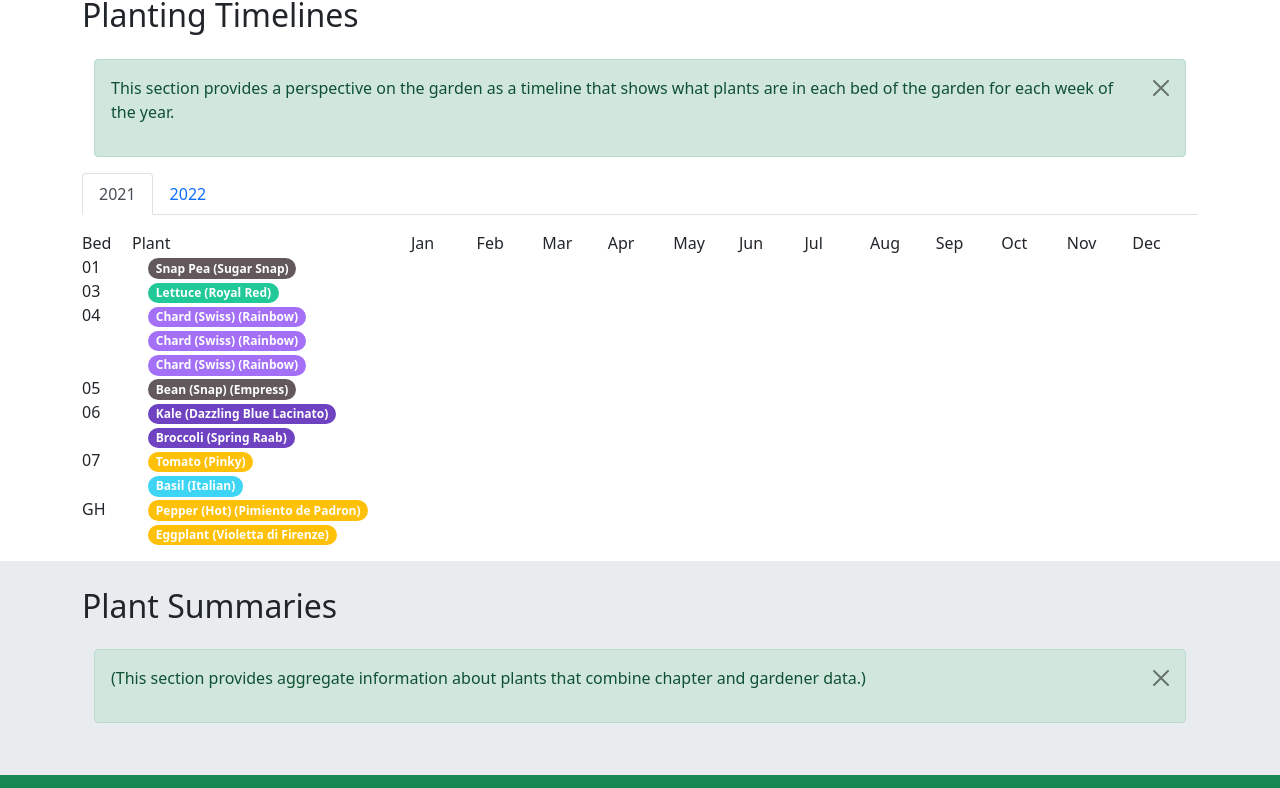
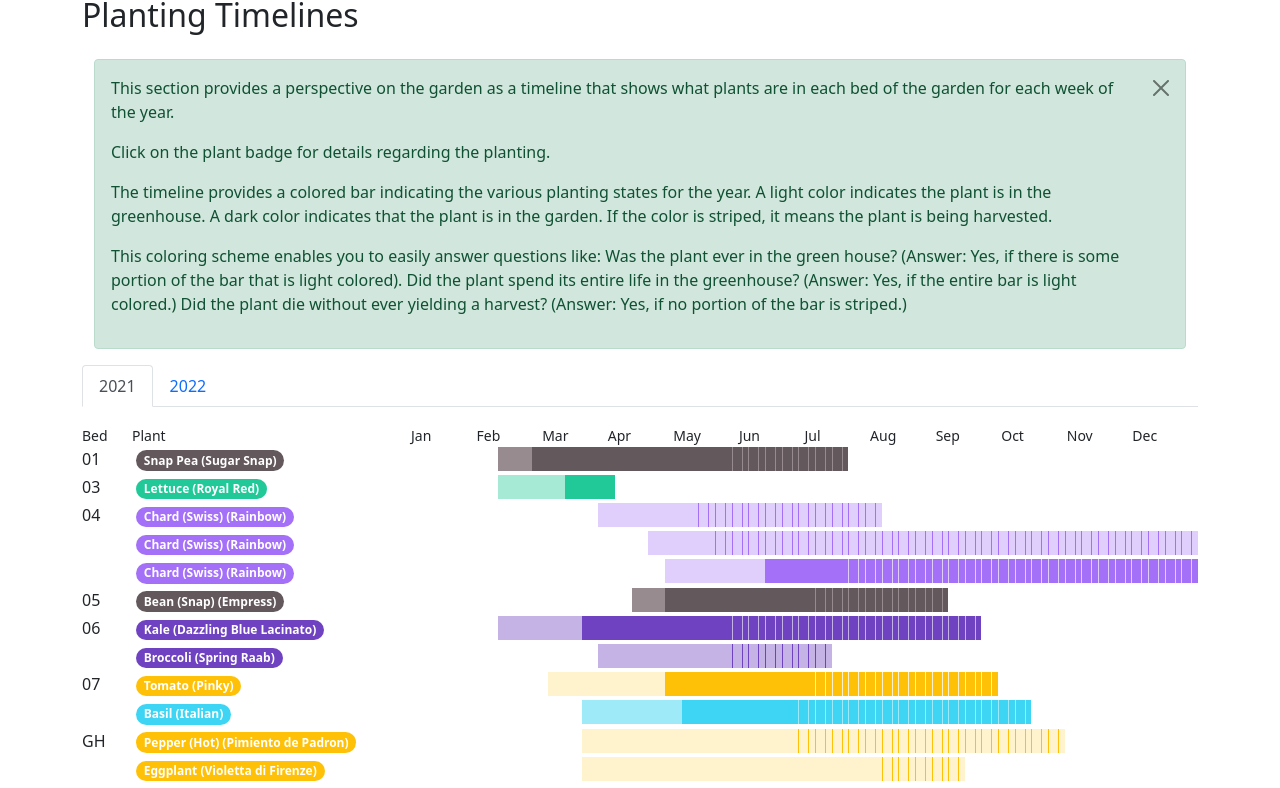
Before and after one commit to agilegardenclub/public-garden, a React (Create React App) app: page / in a window 1280 px wide. Shown: the part 2311-3099 px from the top of the page. Built offline with nearby package versions, Linux system fonts and the light colour scheme.

Commit message:
finished planting timeline

```diff
--- a/src/components/PlanGrid.js
+++ b/src/components/PlanGrid.js
@@ -1,110 +1,81 @@
 import React from 'react';
 import { Container, Row, Col } from 'react-bootstrap';
 import PropTypes from 'prop-types';
-import { BedOccupancyMap } from './BedOccupancyMap';
-import { Colors } from '../Theme.js';
-import { GardenPlantBadge } from './GardenPlantBadge';
-import { plantFamilyColorHex } from '../datamodel/PlantInfo';
 import { gardenData } from '../datamodel/gardenData';
 import { addPlantingWeeks } from '../datamodel/PlantingWeek';
+import { plantingBackgroundClass } from './PlantingBackgroundClass';
+import { TimelinePlantBadge } from './TimelinePlantBadge';
 
 const firstColWidth = 3;
 
 function Header() {
   return (
     <Row>
-      <Col xs={1} style={{ padding: 0, width: '50px' }}>Bed</Col>
-      <Col xs={firstColWidth} style={{ padding: 0 }}>Plant</Col>
+      <Col xs={1} style={{ padding: 0, width: '50px' }}><small>Bed</small></Col>
+      <Col xs={firstColWidth} style={{ padding: 0 }}><small>Plant</small></Col>
       <Col>
         <Row>
           {['Jan', 'Feb', 'Mar', 'Apr', 'May', 'Jun', 'Jul', 'Aug', 'Sep', 'Oct', 'Nov', 'Dec']
-            .map((month, index) => <Col key={index} style={{ padding: 0 }} xs={1}>{month}</Col>)}
+            .map((month, index) => <Col key={index} style={{ padding: 0 }} xs={1}><small>{month}</small></Col>)}
         </Row>
       </Col>
     </Row>
   );
 }
 
-function MonthCol({ monthNum, bedOccupancyMap, color }) {
-  const bgColor = (weekNum) => (bedOccupancyMap.isOccupied(monthNum, weekNum) ? color : Colors.white);
-  const harvestClass = (weekNum) => (bedOccupancyMap.isOccupied(monthNum, weekNum) ? 'daisy-dark-harvest' : '');
+function PlantRow({ plantingData }) {
+  const plantBadge = <TimelinePlantBadge plantingData={plantingData}/>;
   return (
-    <Col xs={1} style={{ padding: 0 }}>
+    <Row className={'mb-1'}>
+      <Col style={{ padding: 0 }} xs={3}>{plantBadge}</Col>
+      <Col xs={9}>
+        <Row>
+          {[0, 1, 2, 3, 4, 5, 6, 7, 8, 9, 10, 11]
+            .map((currMonth, index) => <MonthCol key={index} currMonth={currMonth} plantingData={plantingData}/>)}
+        </Row>
+      </Col>
+    </Row>
+  );
+}
+
+PlantRow.propTypes = {
+  plantingData: PropTypes.any,
+};
+
+function MonthCol({ currMonth, plantingData }) {
+  return (
+    <Col>
       <Row>
         {[1, 2, 3, 4]
-          .map((weekNum, index) => <Col key={index} xs={3} className={harvestClass(weekNum)} style={{ height: '24px', backgroundColor: `${bgColor(weekNum)}`, minWidth: '1px', padding: 0 }}/>)}
+          .map((weekOfMonth, index) => <WeekCol key={index} currWeek={(currMonth * 4) + weekOfMonth} plantingData={plantingData}/>)}
       </Row>
     </Col>
   );
 }
 
 MonthCol.propTypes = {
-  monthNum: PropTypes.number,
-  color: PropTypes.any,
-  bedOccupancyMap: PropTypes.any,
+  currMonth: PropTypes.number,
+  plantingData: PropTypes.any,
 };
 
-function PlantRowOLD({ plantID, startDate, endDate }) {
-  const bedOccupancyMap = new BedOccupancyMap(startDate, endDate);
-  const plantBadge = <GardenPlantBadge plantID={plantID}/>;
-  const plantColorHex = plantFamilyColorHex(plantID);
+function WeekCol({ currWeek, plantingData }) {
+  const bg = plantingBackgroundClass(currWeek, plantingData);
   return (
-    <Row>
-      <Col xs={1} style={{ padding: 0, width: '50px' }}></Col>
-      <Col xs={firstColWidth}>{plantBadge}</Col>
-      <Col>
-        <Row>
-          {[1, 2, 3, 4, 5, 6, 7, 8, 9, 10, 11, 12]
-            .map((monthNum, index) => <MonthCol key={index} monthNum={monthNum} bedOccupancyMap={bedOccupancyMap} color={plantColorHex}/>)}
-        </Row>
-      </Col>
-    </Row>
+    <Col xs={3} className={bg} style={{ height: '24px', minWidth: '1px', padding: 0 }}/>
   );
 }
 
-PlantRowOLD.propTypes = {
-  plantID: PropTypes.string,
-  startDate: PropTypes.instanceOf(Date),
-  endDate: PropTypes.instanceOf(Date),
-};
-
-function PlantRow({ plantData }) {
-  console.log('in PlantRow', plantData);
-  const plantBadge = <GardenPlantBadge plantID={plantData.plantID}/>;
-  return (
-    <Row>
-      <Col xs={3}>{plantBadge}</Col>
-      {[1, 2, 3, 4, 5, 6, 7, 8, 9, 10, 11, 12, 13, 14, 15, 16, 17, 18, 19, 20, 21, 22, 23, 24,
-        25, 26, 27, 28, 29, 30, 31, 32, 33, 24, 35, 36, 37, 38, 39, 40, 41, 42, 43, 44, 45, 46, 47, 48]
-        .map((currWeek, index) => <WeekCell key={index} currWeek={currWeek} plantData={plantData} />)}
-    </Row>
-  );
-}
-
-PlantRow.propTypes = {
-  plantData: PropTypes.any,
-};
-
-function WeekCell({ currWeek, plantData }) {
-  console.log('WeekCell', currWeek, plantData);
-  return (
-    <div></div>
-  );
-}
-
-WeekCell.propTypes = {
+WeekCol.propTypes = {
   currWeek: PropTypes.number,
-  plantData: PropTypes.any,
+  plantingData: PropTypes.any,
 };
 
 function BedRow({ bedData }) {
-  console.log('bedData', bedData);
-
   return (
     <Row>
       <Col xs={1} style={{ padding: 0, width: '50px' }}>{bedData.bedID}</Col>
       <Col>
-        {bedData.bedPlantings.map((plantingData, index) => <PlantRow key={index} plantData={plantingData}/>)}
+        {bedData.bedPlantings.map((plantingData, index) => <PlantRow key={index} plantingData={plantingData}/>)}
       </Col>
     </Row>
   );
--- a/src/components/PlantingBackgroundClass.js
+++ b/src/components/PlantingBackgroundClass.js
@@ -1,3 +1,5 @@
+import { plantFamilyCommonName } from '../datamodel/PlantInfo';
+
 /**
  * Takes the current week (1-48) and returns the appropriate background class for the planting timeline:
  *   First, compute the state:
@@ -42,23 +44,28 @@ export function plantingBackgroundClass(currWeek, plantingData) {
     state = 'GrowingInGreenhouse-03';
     // Move on to growing in the bed
   } else if (!usedGreenhouse && firstHarvestWeek && (currWeek < firstHarvestWeek)) {
+    state = 'GrowingInBed-01';
+  } else if (usedGreenhouse && transplantWeek && firstHarvestWeek && (currWeek >= transplantWeek) && (currWeek < firstHarvestWeek)) {
+    state = 'GrowingInBed-02';
+  } else if (usedGreenhouse && transplantWeek && !firstHarvestWeek && (currWeek >= transplantWeek) && (currWeek <= endWeek)) {
+    state = 'GrowingInBed-03';
+  } else if (!usedGreenhouse && !firstHarvestWeek) {
     state = 'GrowingInBed-04';
-  } else if (!usedGreenhouse && !firstHarvestWeek) {
-    state = 'GrowingInBed-05';
     // Move on to harvesting in greenhouse
-  } else if (usedGreenhouse && firstHarvestWeek && (currWeek >= firstHarvestWeek)) {
-    state = 'HarvestingInGreenhouse-06';
+  } else if (usedGreenhouse && !transplantWeek && firstHarvestWeek && (currWeek >= firstHarvestWeek)) {
+    state = 'HarvestingInGreenhouse-01';
+    // Move on to harvesting in bed
   } else if (usedGreenhouse && transplantWeek && firstHarvestWeek && (currWeek >= firstHarvestWeek)) {
-    state = 'HarvestingInBed-07';
+    state = 'HarvestingInBed-01';
   } else if (usedGreenhouse && transplantWeek && firstHarvestWeek && (currWeek >= firstHarvestWeek)) {
-    state = 'HarvestingInBed-08';
+    state = 'HarvestingInBed-02';
   } else if (!usedGreenhouse && firstHarvestWeek && (currWeek >= firstHarvestWeek)) {
-    state = 'HarvestingInBed-09';
+    state = 'HarvestingInBed-13';
   } else {
     state = 'Unknown-10';
   }
-  console.log('Compute Plant State', currWeek, plantingData, state);
-  const plantFamily = 'allium';
+  // console.log('Plant State', plantingData.plantID, state, currWeek, plantingData);
+  const plantFamily = plantFamilyCommonName(plantingData.plantID).toLowerCase();
   if (state.startsWith('GrowingInGreenhouse')) {
     return `bg-pf-${plantFamily}-light`;
   }
--- /dev/null
+++ b/src/components/TimelinePlantBadge.js
@@ -0,0 +1,51 @@
+import React from 'react';
+import PropTypes from 'prop-types';
+import { BadgeWithPopover } from './BadgeWithPopover';
+import { chapterOverview } from '../datamodel/ChapterOverview';
+import { Field } from './Field';
+import { RatingList } from './RatingList';
+import { plantFamilyColorName, plantFamilyName } from '../datamodel/PlantInfo';
+
+export function TimelinePlantBadge({ plantingData }) {
+  const plantID = plantingData.plantID;
+  const plantInfo = chapterOverview.plantInfo(plantID);
+  const name = `${plantInfo.plant} (${plantInfo.variety})`;
+  const bg = plantFamilyColorName(plantID);
+  const textColor = `text-${plantFamilyColorName(plantID)}`;
+  const vendor = plantInfo.vendor || '';
+  const vendorURL = plantInfo.vendorURL || '';
+  const description = plantInfo.description;
+  const familyName = plantFamilyName(plantID);
+  const plantOutcomes = plantingData.outcomes;
+  const ratingData = [
+    { item: 'Appearance', rating: plantOutcomes ? plantOutcomes.appearance : 0 },
+    { item: 'Flavor', rating: plantOutcomes ? plantOutcomes.flavor : 0 },
+    { item: 'Pest Resistance', rating: plantOutcomes ? plantOutcomes.pestResistance : 0 },
+    { item: 'Yield', rating: plantOutcomes ? plantOutcomes.yield : 0 },
+  ];
+  const startDate = plantingData.startDate;
+  const transplantDate = plantingData.transplantDate || 'N/A';
+  const firstHarvestDate = plantingData.firstHarvestDate || 'N/A';
+  const endDate = plantingData.endDate;
+  const usedGreenhouse = plantingData.usedGreenhouse ? 'Yes' : 'No';
+
+  return (
+    <BadgeWithPopover header={name} label={name} bg={bg}>
+      <p><b>Family:</b> <span className={textColor}>{familyName}</span> </p>
+      <p><b>Description:</b> {description}</p>
+      { vendor ? <p><b>Vendor:</b> {vendor} <a target="_blank" rel="noreferrer noopener" href={vendorURL}>(Plant Info)</a></p> : ''}
+      <p><b>Used Greenhouse:</b> {usedGreenhouse}</p>
+      <p><b>Start Date:</b> {startDate}</p>
+      <p><b>Transplant Date:</b> {transplantDate}</p>
+      <p><b>First Harvest Date:</b> {firstHarvestDate}</p>
+      <p><b>End Date:</b> {endDate}</p>
+      <Field title="Outcomes:" direction="vertical">
+        <RatingList ratingData={ratingData}/>
+      </Field>
+    </BadgeWithPopover>
+  );
+}
+
+TimelinePlantBadge.propTypes = {
+  plantingData: PropTypes.any,
+};
--- a/src/datamodel/PlantInfo.js
+++ b/src/datamodel/PlantInfo.js
@@ -36,3 +36,11 @@ export function plantFamilyName(plantID) {
   }
   return 'Unknown family';
 }
+
+export function plantFamilyCommonName(plantID) {
+  const familyData = getFamilyData(plantID);
+  if (familyData) {
+    return familyData.common;
+  }
+  return 'Unknown family';
+}
--- a/src/datamodel/plantData.js
+++ b/src/datamodel/plantData.js
@@ -109,7 +109,7 @@ export const plantData = [
     variety: 'Sugar Snap',
     familyID: 'plantfamily-05',
     gardenerIDs: ['gardener-01'], // for seeds of unknown provenance.
-    vendor: 'Unknown',
+    vendor: '',
     vendorURL: '',
     description: 'Seeds were from a friend, not sure of original vendor.',
     daysToHarvest: 60,
--- a/src/datamodel/plantFamilyData.js
+++ b/src/datamodel/plantFamilyData.js
@@ -75,8 +75,8 @@ export const plantFamilyData = [
   },
   {
     id: 'plantfamily-10',
-    formal: 'Other (Lamiaceae)',
-    common: 'Mint',
+    formal: 'Misc (Lamiaceae)',
+    common: 'Misc',
     colors: PlantFamilyColors.misc,
     bgs: { dark: 'pf-misc-dark', light: 'pf-misc-light' },
     examples: 'basil,',
--- a/src/sections/PlantingTimelines.js
+++ b/src/sections/PlantingTimelines.js
@@ -14,6 +14,9 @@ function PlantingTimelines() {
         <h2>Planting Timelines</h2>
         <Documentation>
           <p>This section provides a perspective on the garden as a timeline that shows what plants are in each bed of the garden for each week of the year.</p>
+          <p>Click on the plant badge for details regarding the planting.</p>
+          <p>The timeline provides a colored bar indicating the various planting states for the year. A light color indicates the plant is in the greenhouse. A dark color indicates that the plant is in the garden. If the color is striped, it means the plant is being harvested.</p>
+          <p>This coloring scheme enables you to easily answer questions like: Was the plant ever in the green house? (Answer: Yes, if there is some portion of the bar that is light colored). Did the plant spend its entire life in the greenhouse? (Answer: Yes, if the entire bar is light colored.) Did the plant die without ever yielding a harvest? (Answer: Yes, if no portion of the bar is striped.) </p>
         </Documentation>
         <Tabs defaultActiveKey="2021" className="mb-3">
           <Tab eventKey="2021" title="2021">
```
